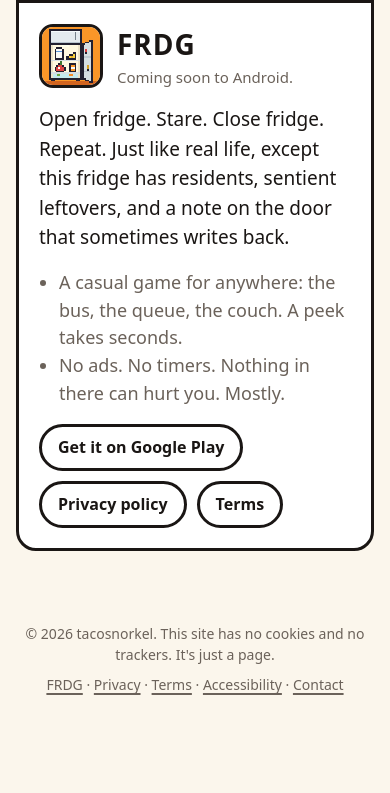
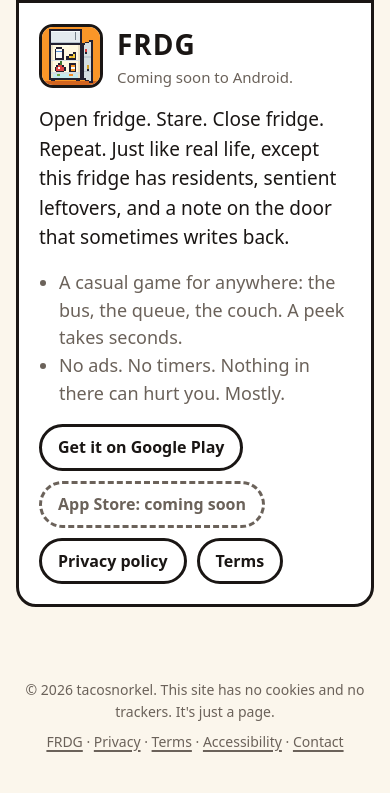
Before and after one commit to CloudSnorkel/tacosnorkel.com, a plain HTML site: page index.html in a window 390 px wide. Shown: the part 620-1413 px from the top of the page. Before the commit the page ends 1356 px from the top, so only its background shows below. Drawn offline with Linux system fonts and the light colour scheme.

Commit message:
Add a disabled App Store button for FRDG (#3)
* Say iPhone is coming after Android

Co-Authored-By: Claude Opus 5.5 <noreply@anthropic.com>
Claude-Session: https://claude.ai/code/session_0145tGsX57efyvrTUyvVCE48

* Add a disabled App Store button next to Google Play

Replaces the "then iPhone" status text.

Co-Authored-By: Claude Opus 5.5 <noreply@anthropic.com>
Claude-Session: https://claude.ai/code/session_0145tGsX57efyvrTUyvVCE48

---------

Co-authored-by: Claude <noreply@anthropic.com>

```diff
--- a/index.html
+++ b/index.html
@@ -41,6 +41,7 @@
         </ul>
         <div class="links">
           <a class="button" href="https://play.google.com/store/apps/details?id=com.cloudsnorkel.frdg">Get it on Google Play</a>
+          <span class="button disabled" aria-disabled="true">App Store: coming soon</span>
           <a class="button" href="/frdg/privacy/">Privacy policy</a>
           <a class="button" href="/frdg/terms/">Terms</a>
         </div>
--- a/style.css
+++ b/style.css
@@ -87,3 +87,4 @@ a:focus-visible, .button:focus-visible { outline: 3px solid var(--ink); outline-
 
 footer nav { margin-top: 8px; }
 footer { max-width: 680px; margin: 0 auto; padding: 24px 16px 40px; color: var(--muted); font-size: 14px; text-align: center; }
+.button.disabled { border-style: dashed; color: var(--muted); border-color: var(--muted); cursor: default; }
```
Also changed, not shown: frdg/index.html (+1 -0 lines).
